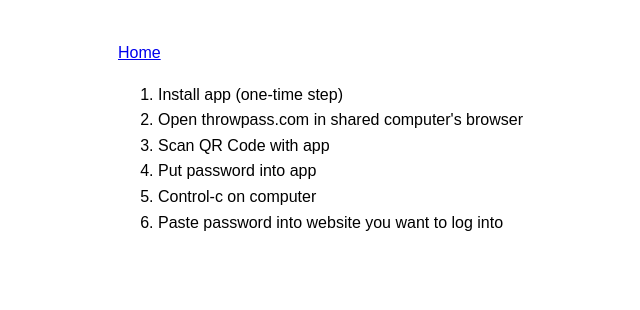
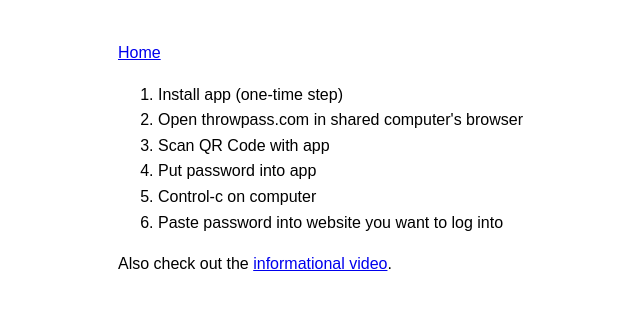
Before and after one commit to thorrez/Throwpass, a website: page website/public/instructions.html in a window 1280 px wide. Shown: the whole page, without its empty margins (197-837 px from the left). Drawn offline with Linux system fonts and the light colour scheme.

Commit message:
link to video

```diff
--- a/website/public/instructions.html
+++ b/website/public/instructions.html
@@ -16,5 +16,6 @@
 <li>Control-c on computer</li>
 <li>Paste password into website you want to log into</li>
 </ol>
+<p>Also check out the <a href="https://www.youtube.com/watch?v=mcPIUxLEPi8">informational video</a>.
 </body>
 </html>
```
